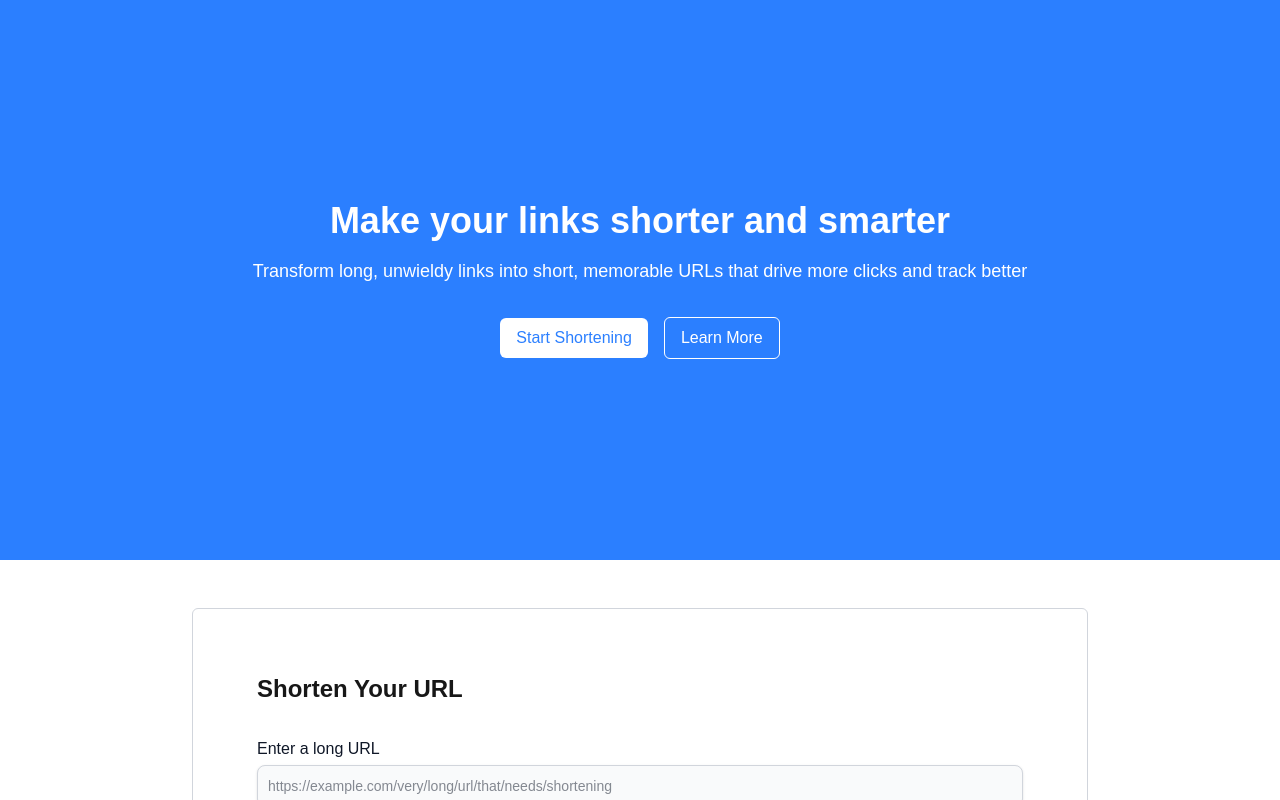
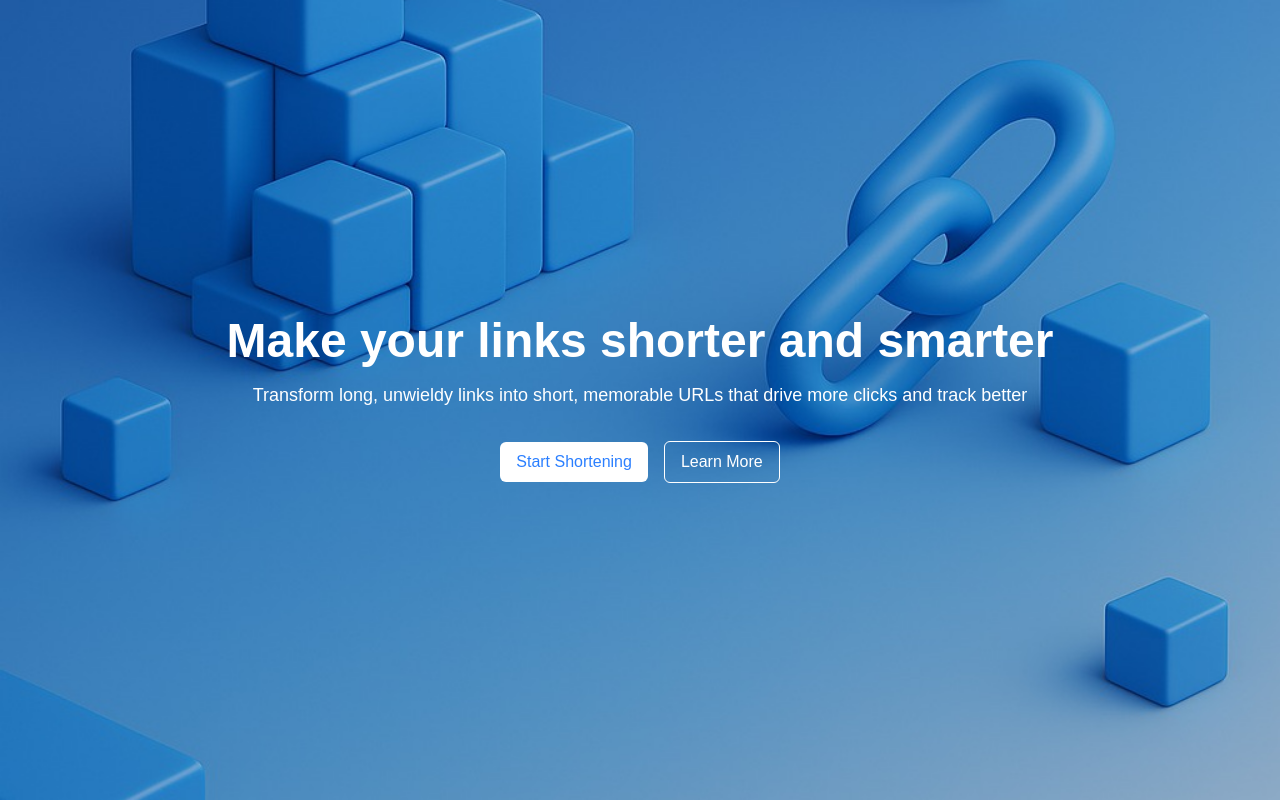
Before and after one commit to avi-watwani/itsurl-shortner, a Next.js app: page / in a window 1280 px wide. Shown: the top 800 px of the page. Built offline with nearby package versions, Linux system fonts and the light colour scheme.

Commit message:
feat: update HeroSection layout and add background image for enhanced visual appeal

```diff
--- a/app/components/HeroSection.tsx
+++ b/app/components/HeroSection.tsx
@@ -1,7 +1,10 @@
 export default function HeroSection() {
   return (
-    <section className="w-full h-[70vh] bg-blue-500 text-white flex flex-col items-center justify-center text-center">
-      <h1 className="text-4xl font-bold mb-4">Make your links shorter and smarter</h1>
+    <section
+      className="w-full h-[100vh] bg-cover bg-center text-white flex flex-col items-center justify-center text-center"
+      style={{ backgroundImage: "url('/images/background.jpeg')" }}
+    >
+      <h1 className="text-5xl font-bold mb-4">Make your links shorter and smarter</h1>
       <p className="text-lg mb-8">
         Transform long, unwieldy links into short, memorable URLs that drive more clicks and track better
       </p>
```
Also changed, not shown: public/images/background.jpeg (added).
